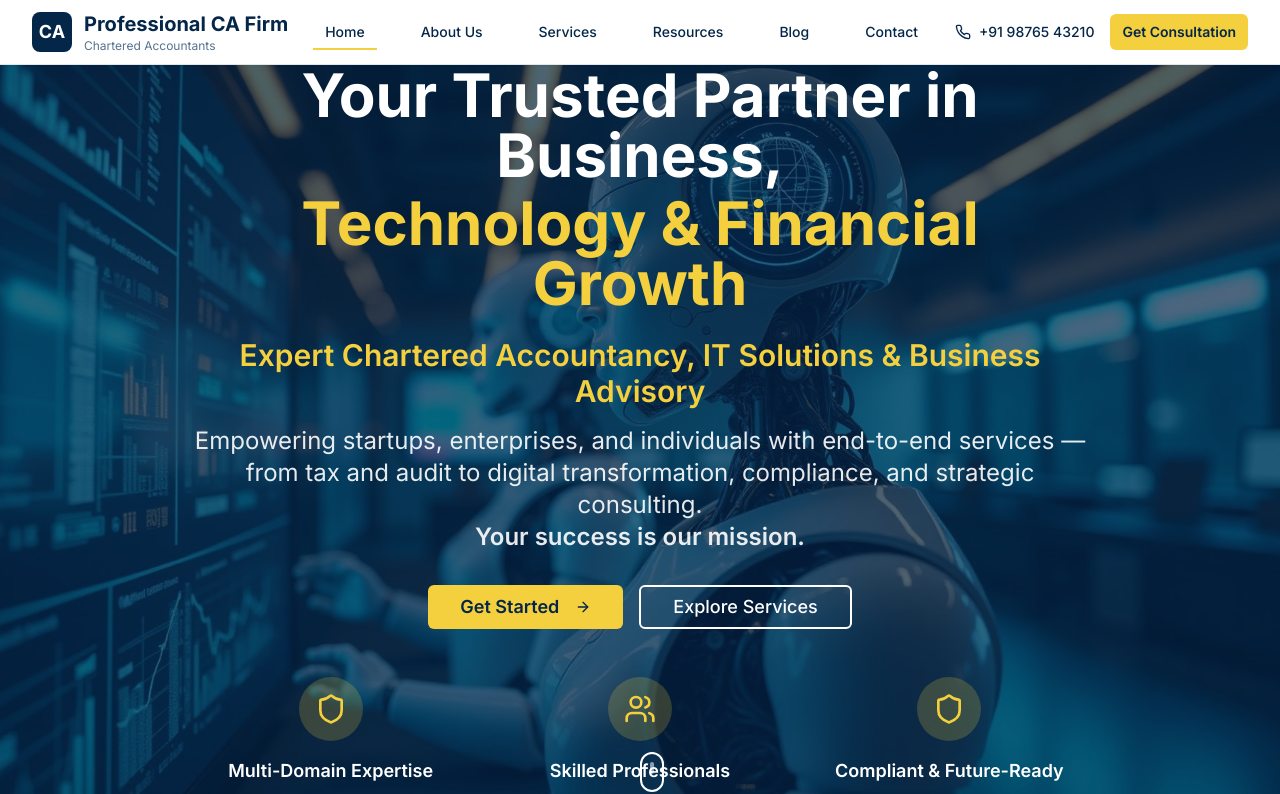
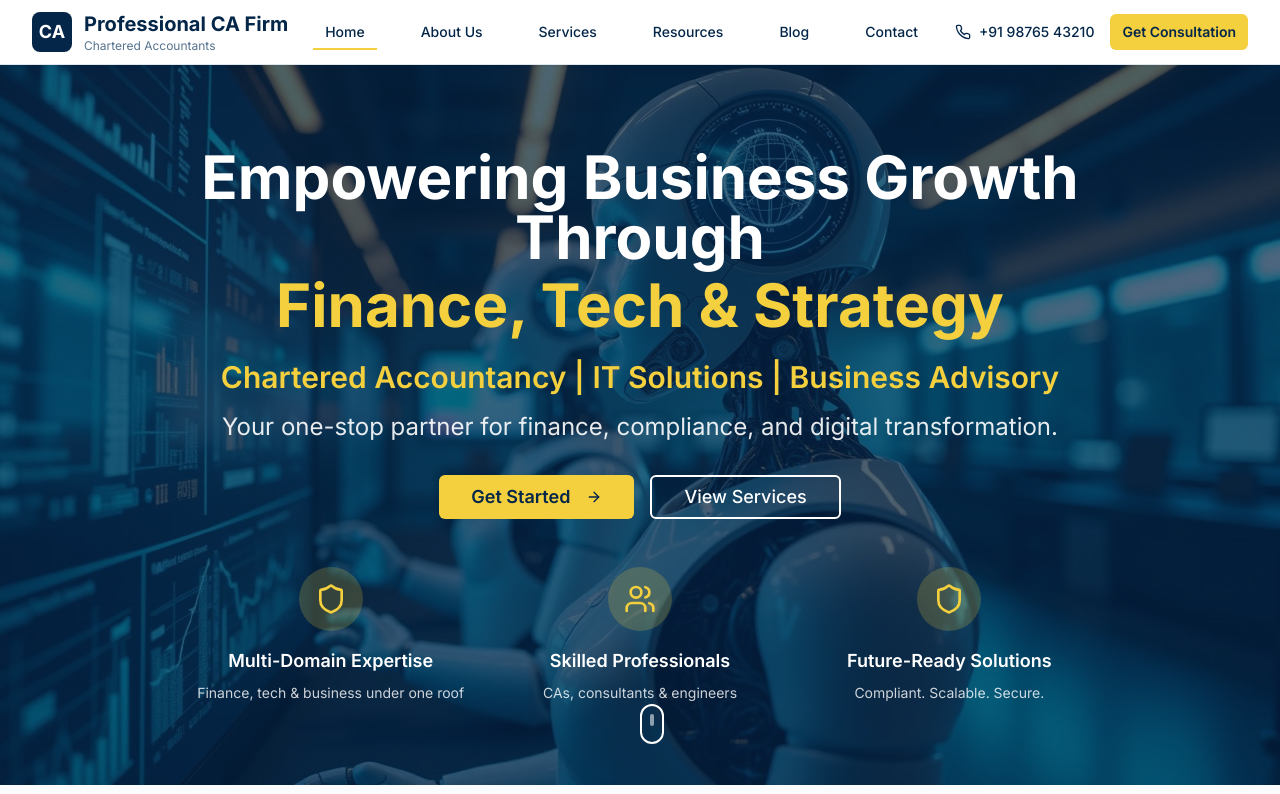
Before and after one commit to Zyvrix/Huaren_Consultancy, a React (Vite) app: page / in a window 1280 px wide. Shown: the top 794 px of the page. Built offline with nearby package versions, Linux system fonts and the light colour scheme.

Commit message:
Update hero and testimonials

```diff
--- a/src/components/sections/HeroSection.tsx
+++ b/src/components/sections/HeroSection.tsx
@@ -20,18 +20,17 @@ const HeroSection = () => {
         <div className="max-w-4xl mx-auto">
           {/* Main Heading */}
           <h1 className="text-4xl md:text-6xl font-bold text-white mb-6 leading-tight fade-in">
-            Your Trusted Partner in Business,
-            <span className="text-gold block mt-2">Technology &amp; Financial Growth</span>
+            Empowering Business Growth Through
+            <span className="text-gold block mt-2">Finance, Tech &amp; Strategy</span>
           </h1>
 
           {/* Subheading */}
           <div className="text-2xl md:text-3xl text-gold font-semibold mb-4 fade-in">
-            Expert Chartered Accountancy, IT Solutions &amp; Business Advisory
+            Chartered Accountancy | IT Solutions | Business Advisory
           </div>
 
           <p className="text-xl md:text-2xl text-white/90 mb-8 leading-relaxed fade-in">
-            Empowering startups, enterprises, and individuals with end-to-end services — from tax and audit to digital transformation, compliance, and strategic consulting.<br />
-            <span className="font-semibold">Your success is our mission.</span>
+            Your one-stop partner for finance, compliance, and digital transformation.
           </p>
 
           {/* CTA Buttons */}
@@ -41,7 +40,7 @@ const HeroSection = () => {
               <ArrowRight className="w-5 h-5 ml-2" />
             </Button>
             <Button variant="outline" size="lg" className="text-lg px-8 py-3 text-white border-white hover:bg-white hover:text-primary">
-              Explore Services
+              View Services
             </Button>
           </div>
 
@@ -52,7 +51,7 @@ const HeroSection = () => {
                 <Shield className="w-8 h-8 text-gold" />
               </div>
               <h3 className="text-white font-semibold text-lg mb-2">Multi-Domain Expertise</h3>
-              <p className="text-white/80 text-sm">Accounting, legal, tech, and business consulting under one roof</p>
+              <p className="text-white/80 text-sm">Finance, tech &amp; business under one roof</p>
             </div>
 
             <div className="flex flex-col items-center">
@@ -60,15 +59,15 @@ const HeroSection = () => {
                 <Users className="w-8 h-8 text-gold" />
               </div>
               <h3 className="text-white font-semibold text-lg mb-2">Skilled Professionals</h3>
-              <p className="text-white/80 text-sm">Team of qualified CAs, tech experts, and advisors</p>
+              <p className="text-white/80 text-sm">CAs, consultants &amp; engineers</p>
             </div>
 
             <div className="flex flex-col items-center">
               <div className="w-16 h-16 bg-gold/20 rounded-full flex items-center justify-center mb-4">
                 <Shield className="w-8 h-8 text-gold" />
               </div>
-              <h3 className="text-white font-semibold text-lg mb-2">Compliant &amp; Future-Ready</h3>
-              <p className="text-white/80 text-sm">Focused on security, innovation, and regulation compliance</p>
+              <h3 className="text-white font-semibold text-lg mb-2">Future-Ready Solutions</h3>
+              <p className="text-white/80 text-sm">Compliant. Scalable. Secure.</p>
             </div>
           </div>
         </div>
--- a/src/components/sections/TestimonialsSection.tsx
+++ b/src/components/sections/TestimonialsSection.tsx
@@ -79,9 +79,10 @@ const TestimonialsSection = () => {
               <div className="mb-6">
                 {/* Stars */}
                 <div className="flex items-center justify-center mb-4">
-                  {[...Array(testimonials[currentSlide].rating)].map((_, i) => (
+                  {[...Array(4)].map((_, i) => (
                     <Star key={i} className="w-5 h-5 text-gold fill-current" />
                   ))}
+                  <Star className="w-5 h-5 text-gold fill-current opacity-50" />
                 </div>
 
                 {/* Content */}
@@ -98,12 +99,6 @@ const TestimonialsSection = () => {
                 <div className="text-left">
                   <div className="font-semibold text-foreground text-lg">
                     {testimonials[currentSlide].name}
-                  </div>
-                  <div className="text-muted-foreground">
-                    {testimonials[currentSlide].position}
-                  </div>
-                  <div className="text-sm text-gold">
-                    {testimonials[currentSlide].company}
                   </div>
                 </div>
               </div>
@@ -155,7 +150,7 @@ const TestimonialsSection = () => {
                 <Star key={i} className="w-5 h-5 text-gold fill-current" />
               ))}
             </div>
-            <span className="text-foreground font-semibold">4.9/5</span>
+            <span className="text-foreground font-semibold">4.5/5</span>
             <span className="text-muted-foreground">• Based on 150+ reviews</span>
           </div>
         </div>
--- a/src/components/sections/WhyChooseSection.tsx
+++ b/src/components/sections/WhyChooseSection.tsx
@@ -39,24 +39,9 @@ const WhyChooseSection = () => {
 
   const achievements = [
     {
-      icon: Shield,
-      title: "ISO 9001:2015 Certified",
-      description: "Quality management system certification"
-    },
-    {
       icon: Award,
       title: "ICAI Member Firm",
       description: "Recognized by Institute of Chartered Accountants"
-    },
-    {
-      icon: TrendingUp,
-      title: "500+ Successful Projects",
-      description: "Proven track record of client satisfaction"
-    },
-    {
-      icon: CheckCircle,
-      title: "100% Compliance Rate",
-      description: "Perfect compliance record maintained"
     }
   ];
 
@@ -102,17 +87,17 @@ const WhyChooseSection = () => {
             </p>
           </div>
 
-          <div className="grid grid-cols-1 md:grid-cols-2 lg:grid-cols-4 gap-8">
+          <div className="flex justify-center">
             {achievements.map((achievement, index) => (
               <div
                 key={index}
-                className="text-center bg-white/5 rounded-lg p-6 hover:bg-white/10 transition-colors"
+                className="text-center bg-white/5 rounded-lg p-8 hover:bg-white/10 transition-colors max-w-sm"
               >
-                <div className="w-12 h-12 bg-gold/20 rounded-lg flex items-center justify-center mx-auto mb-4">
-                  <achievement.icon className="w-6 h-6 text-gold" />
+                <div className="w-16 h-16 bg-gold/20 rounded-lg flex items-center justify-center mx-auto mb-4">
+                  <achievement.icon className="w-8 h-8 text-gold" />
                 </div>
-                <h4 className="font-semibold mb-2">{achievement.title}</h4>
-                <p className="text-sm opacity-80">{achievement.description}</p>
+                <h4 className="font-semibold text-lg mb-2">{achievement.title}</h4>
+                <p className="opacity-80">{achievement.description}</p>
               </div>
             ))}
           </div>
```
